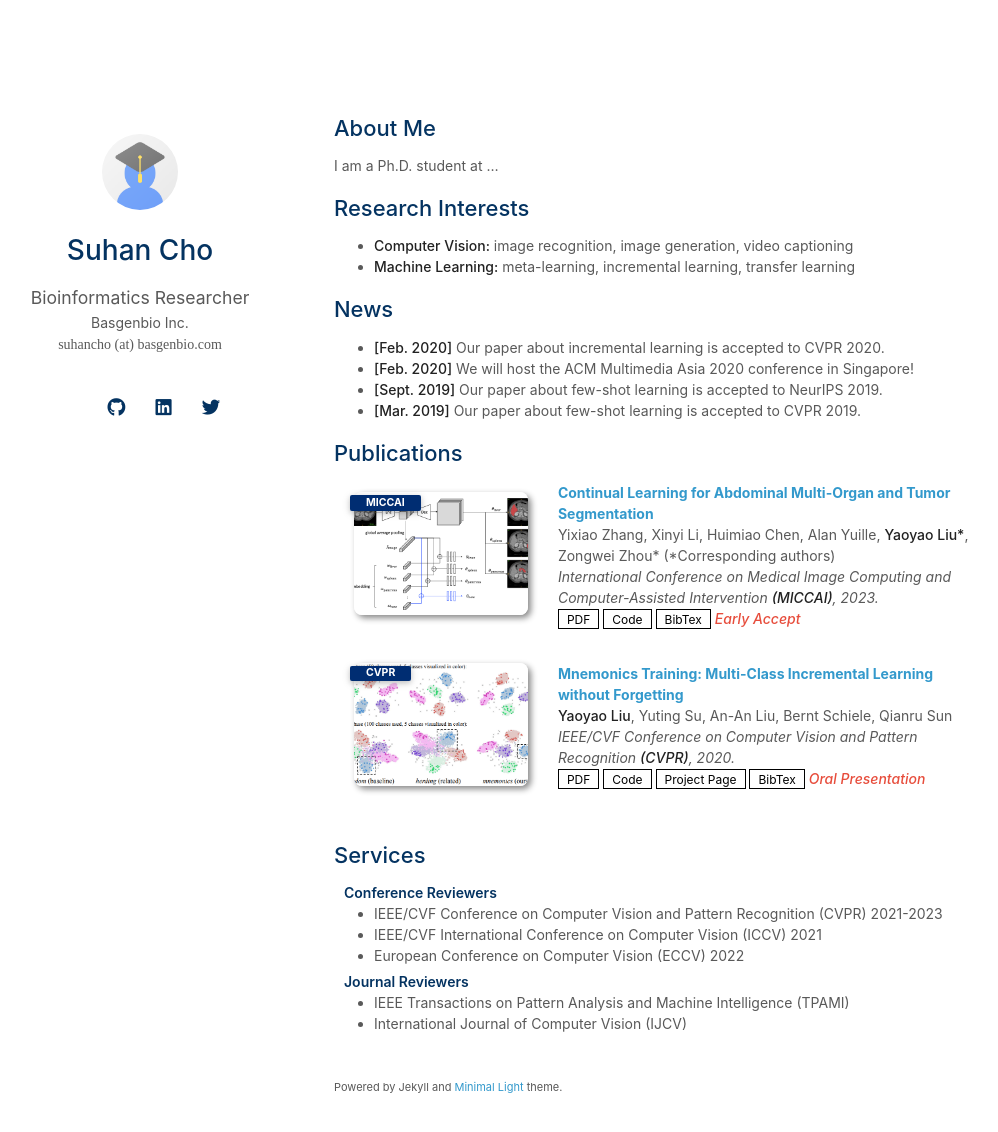
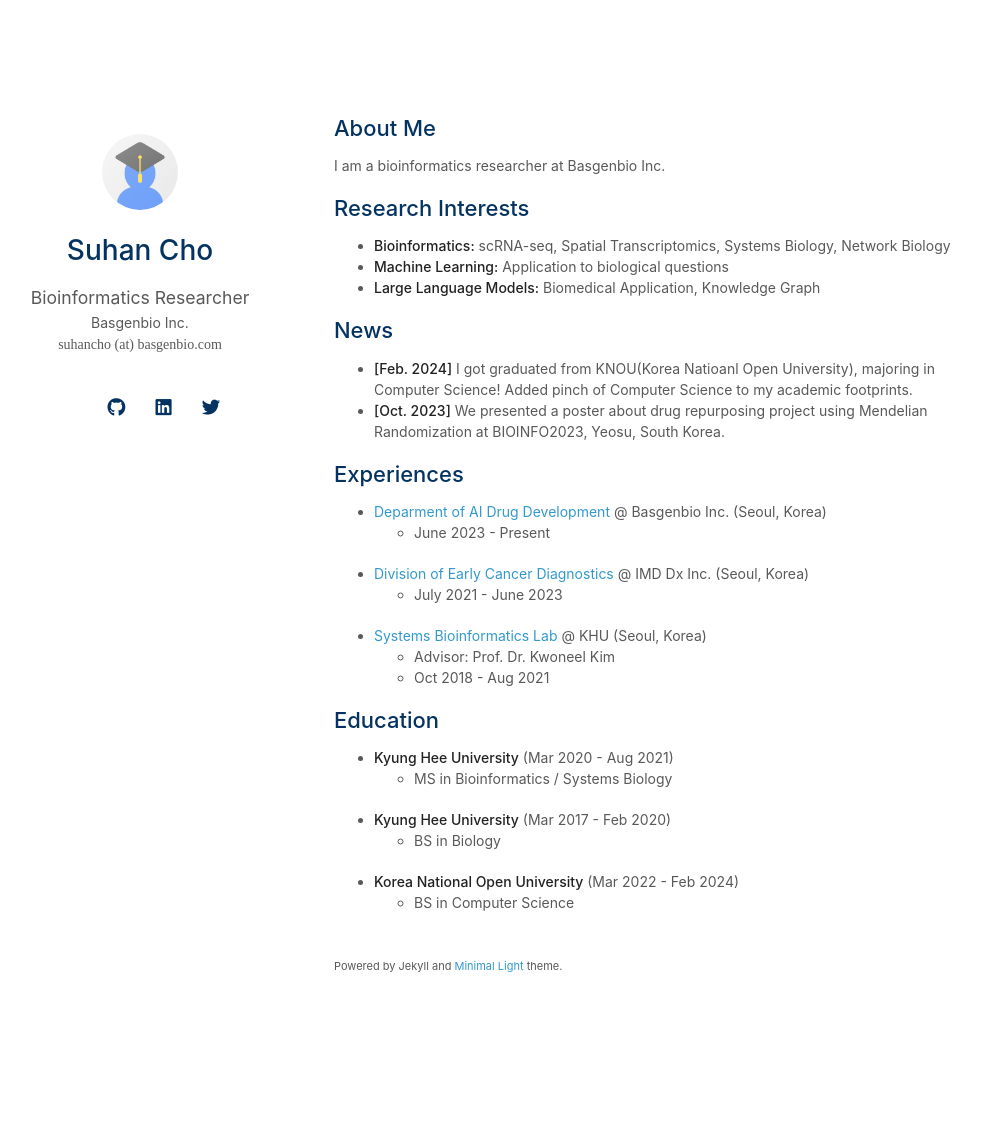
Before and after one commit to SuhanC/suhanc.github.io, a Jekyll site: the page built from index.md, in a window 1280 px wide and 1166 px high. Shown: the top 1132 px of the window, without its empty margins (136-1134 px from the left). Built offline with Jekyll 4.4.1, drawn with Linux system fonts in a browser that asks for light colours; nearby versions of some CDN libraries; a style sheet for code colours, icons or effects is not loaded; our own code applies the rules of GitHub Pages for plain Markdown files.

Commit message:
updated my cv

```diff
--- a/index.md
+++ b/index.md
@@ -4,20 +4,33 @@ layout: homepage
 
 ## About Me
 
-I am a Ph.D. student at ...
+I am a bioinformatics researcher at Basgenbio Inc.
 
 ## Research Interests
 
-- **Computer Vision:** image recognition, image generation, video captioning
-- **Machine Learning:** meta-learning, incremental learning, transfer learning
+- **Bioinformatics:** scRNA-seq, Spatial Transcriptomics, Systems Biology, Network Biology
+- **Machine Learning:** Application to biological questions
+- **Large Language Models:** Biomedical Application, Knowledge Graph
 
 ## News
 
-- **[Feb. 2020]** Our paper about incremental learning is accepted to CVPR 2020.
-- **[Feb. 2020]** We will host the ACM Multimedia Asia 2020 conference in Singapore!
-- **[Sept. 2019]** Our paper about few-shot learning is accepted to NeurIPS 2019.
-- **[Mar. 2019]** Our paper about few-shot learning is accepted to CVPR 2019.
+- **[Feb. 2024]** I got graduated from KNOU(Korea Natioanl Open University), majoring in Computer Science! Added pinch of Computer Science to my academic footprints.
+- **[Oct. 2023]** We presented a poster about drug repurposing project using Mendelian Randomization at BIOINFO2023, Yeosu, South Korea.
 
-{% include_relative _includes/publications.md %}
+## Experiences
+- [Deparment of AI Drug Development](https://basgenbio.com/en/index.php) @ Basgenbio Inc. (Seoul, Korea)
+  - June 2023 - Present
+- [Division of Early Cancer Diagnostics](https://www.imbdx.com/) @ IMD Dx Inc. (Seoul, Korea)
+  - July 2021 - June 2023
+- [Systems Bioinformatics Lab](https://www.sysbioinfo.com/) @ KHU (Seoul, Korea)
+  - Advisor: Prof. Dr. Kwoneel Kim
+  - Oct 2018 - Aug 2021
 
-{% include_relative _includes/services.md %}
+
+## Education
+- **Kyung Hee University** (Mar 2020 - Aug 2021)
+  - MS in Bioinformatics / Systems Biology
+- **Kyung Hee University** (Mar 2017 - Feb 2020)
+  - BS in Biology
+- **Korea National Open University** (Mar 2022 - Feb 2024)
+  - BS in Computer Science
```
